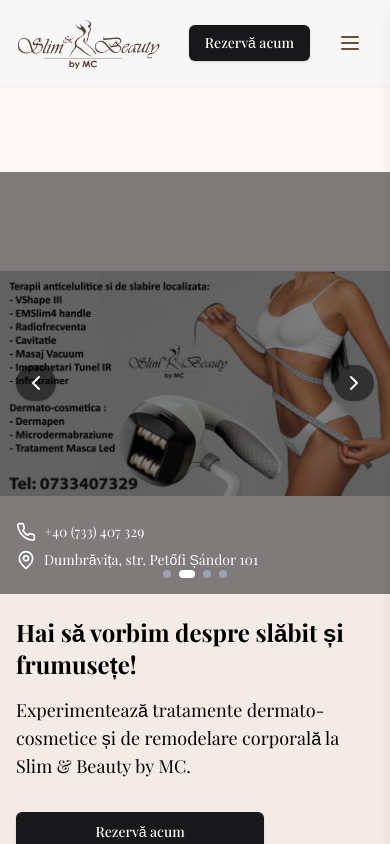
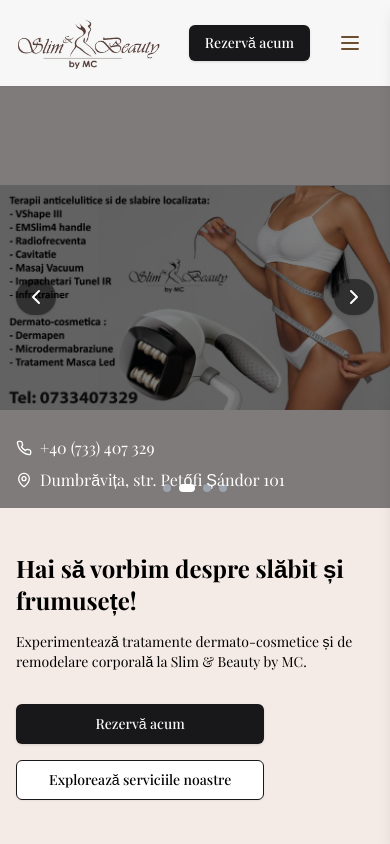
Before and after one commit to sinan2000/slim_beauty, a Next.js app: page / in a window 390 px wide. Shown: the top 844 px of the page. Built offline with nearby package versions, Linux system fonts and the light colour scheme; a web font is replaced by a local one.

Commit message:
hero fitting on all screen sizes

```diff
--- a/app/page.tsx
+++ b/app/page.tsx
@@ -94,7 +94,7 @@ export default function HomePage() {
 
   return (
     <div className="flex flex-col min-h-screen bg-[#FDF8F5]">
-      <main className="flex-grow pt-[86px]">
+      <main className="flex-grow">
         <Hero />
         <BodyCare />
         <FaceCare />
--- a/components/landing_page/hero.tsx
+++ b/components/landing_page/hero.tsx
@@ -28,14 +28,13 @@ export default function Hero() {
     };
 
     return (
-        <section className="relative overflow-hidden">
-            <div className="flex flex-col lg:flex-row h-full">
+        <section className="relative overflow-hidden h-[calc(100vh-86px)] flex flex-col lg:flex-row">
             {/* Image and controls */}
             <div
-                    className="relative w-full lg:w-1/2 h-[50vh] lg:h-[calc(100vh-86px)]"
+                className="relative w-full lg:w-1/2 h-full"
                 style={{
                     backgroundImage: `url('${images[currentImage]}')`,
-                        backgroundSize: 'contain',
+                    backgroundSize: 'contain', // contain
                     backgroundPosition: 'center',
                     backgroundRepeat: 'no-repeat',
                 }}
@@ -78,20 +77,20 @@ export default function Hero() {
                     <ChevronRight className="w-6 h-6" />
                 </Button>
 
-                    <div className="absolute bottom-4 left-4 flex flex-col lg:flex-row items-start lg:items-center space-y-2 lg:space-y-0 lg:space-x-4 text-white text-sm mb-2">
+                <div className="absolute bottom-4 left-4 flex flex-col lg:flex-row items-start lg:items-center space-y-2 lg:space-y-0 lg:space-x-4 text-white text-sxs sm:text-sm">
                     <div className="flex items-center">
-                            <Phone className="w-5 h-5 mr-2" />
+                        <Phone className="w-4 h-4 sm:w-5 sm:h-5 mr-2" />
                         <span>+40 (733) 407 329</span>
                     </div>
                     <div className="flex items-center">
-                            <MapPin className="w-5 h-5 mr-2" />
+                        <MapPin className="w-4 h-4 sm:w-5 sm:h-5 mr-2" />
                         <span>Dumbrăvița, str. Petőfi Șándor 101</span>
                     </div>
                 </div>
             </div>
 
             {/* Content */}
-                <div className="w-full min-h-[calc(50vh-86px)] lg:w-1/2 flex flex-col justify-center items-start p-4 md:p-8 lg:p-16 text-black bg-[#F5EBE6]">
+            <div className="w-full lg:w-1/2 flex flex-col justify-center items-start p-4 md:p-8 lg:p-16 text-black bg-[#F5EBE6] min-h-[calc(50vh-86px)] lg:min-h-full">
                 <motion.h1
                     initial={{ opacity: 0, y: 20 }}
                     animate={{ opacity: 1, y: 0 }}
@@ -104,7 +103,7 @@ export default function Hero() {
                     initial={{ opacity: 0, y: 20 }}
                     animate={{ opacity: 1, y: 0 }}
                     transition={{ delay: 0.4 }}
-                        className="text-lg lg:text-xl mb-8 max-w-2xl"
+                    className="text-sm sm:text-base md:text-lg lg:text-xl mb-8 max-w-2xl"
                 >
                     Experimentează tratamente dermato-cosmetice și de remodelare corporală la Slim & Beauty by MC.
                 </motion.p>
@@ -126,7 +125,6 @@ export default function Hero() {
                     </Link>
                 </motion.div>
             </div>
-            </div>
         </section>
     );
 }
```
Lines whose indentation alone changed are shown as unchanged.
